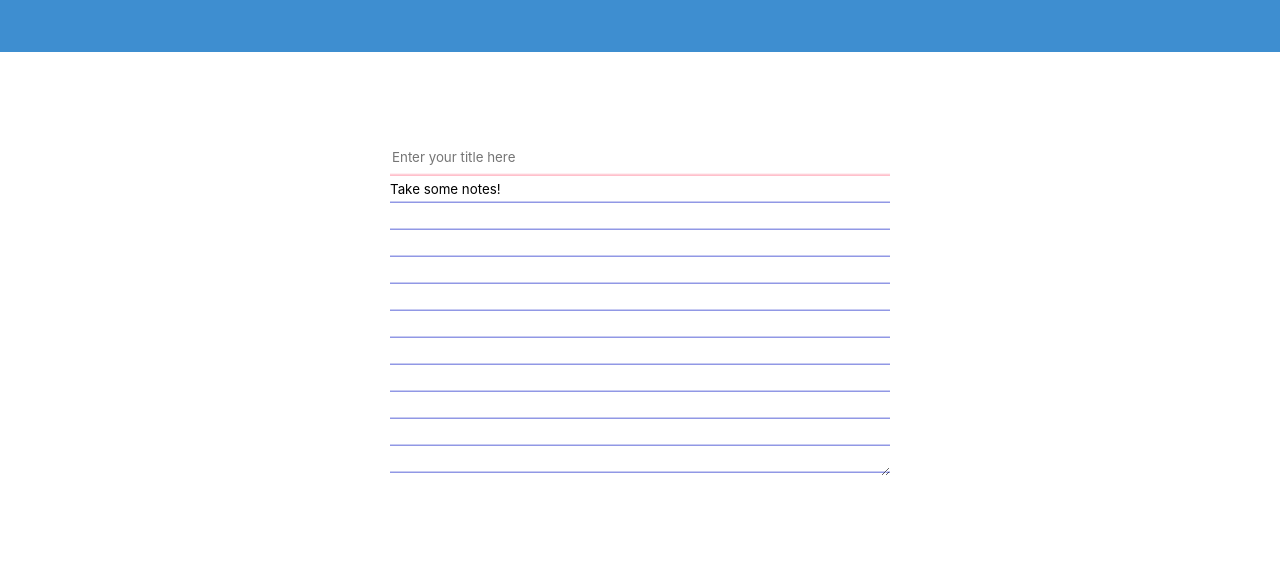
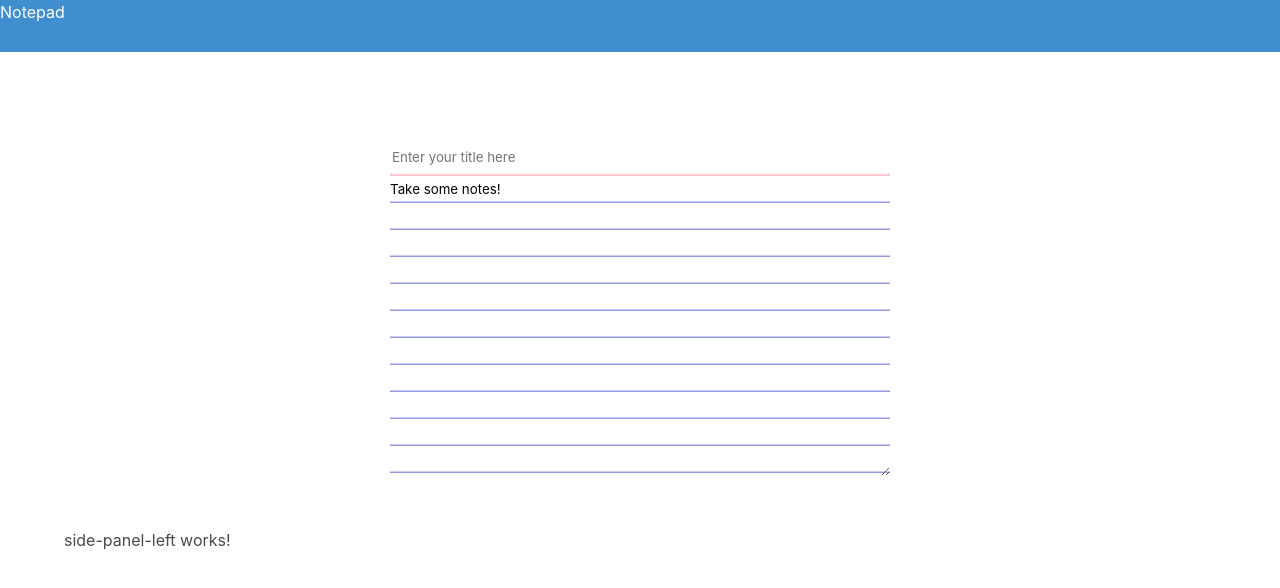
Before and after one commit to LeelooMina/notepad, an Angular app: page / in a window 1280 px wide. Shown: the top 588 px of the page. Built offline with nearby package versions, Linux system fonts and the light colour scheme.

Commit message:
Chore: Layout framework

```diff
--- a/src/app/app.component.html
+++ b/src/app/app.component.html
@@ -1,2 +1,8 @@
 <app-header></app-header>
-<app-notepad></app-notepad>
+<div class="container">
+
+  <div class="main">
+<app-notepad></app-notepad></div>
+
+<div class="left"><app-side-panel-left></app-side-panel-left></div>
+</div>
--- a/src/app/header/header.component.html
+++ b/src/app/header/header.component.html
@@ -1,3 +1,3 @@
 <nav class="navbar is-info">
-  <!-- navbar brand, navbar menu... -->
+  Notepad
 </nav>
```
